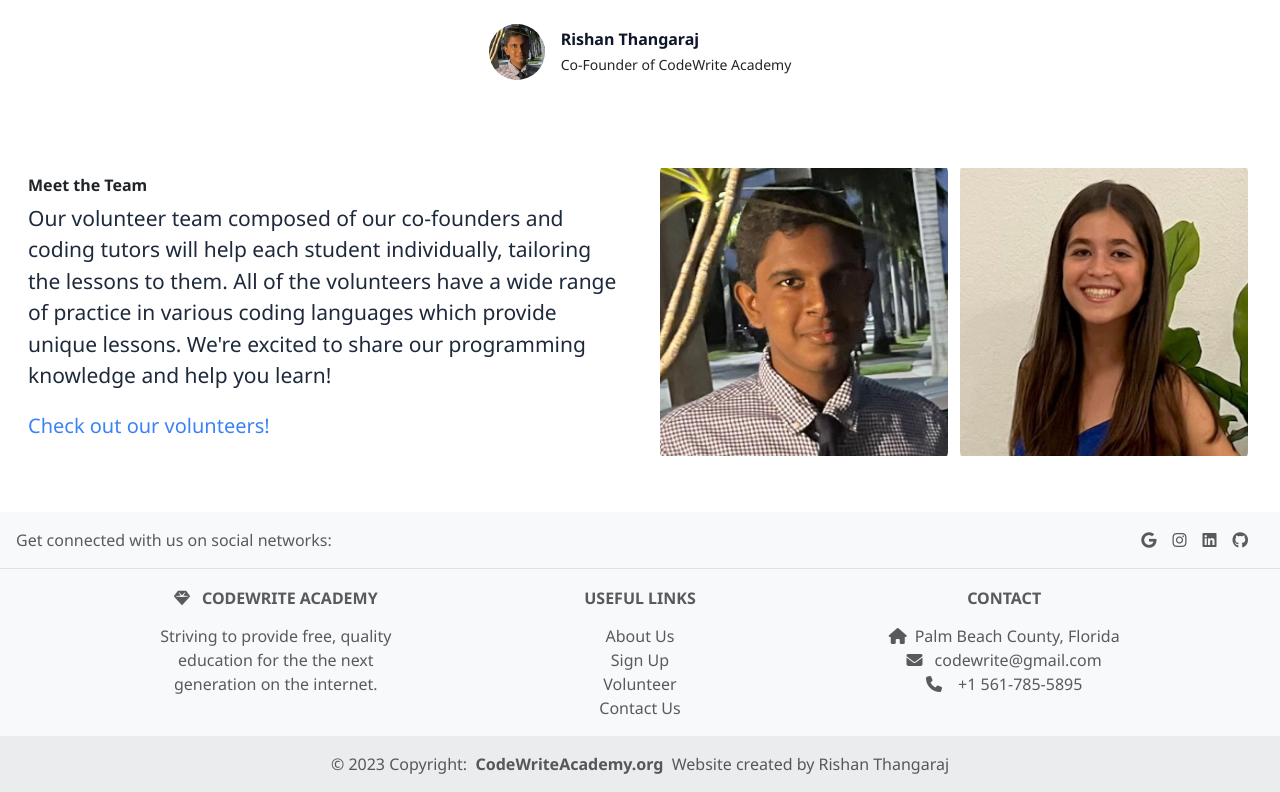
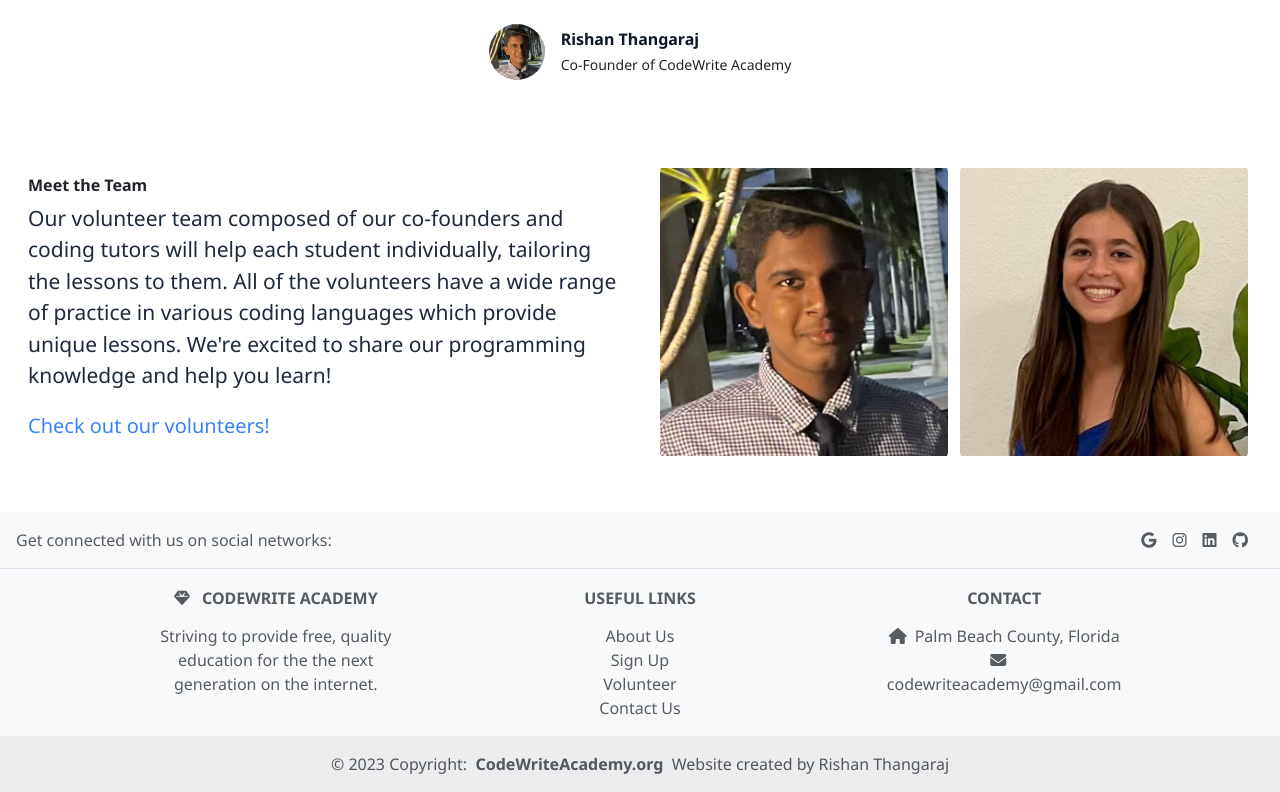
Before and after one commit to rishant3441/codewrite-academy, a Next.js app: page / in a window 1280 px wide. Shown: the part 1125-1917 px from the top of the page. Built offline with nearby package versions, Linux system fonts and the light colour scheme; a web font is replaced by a local one; what tailwindcss-hero-patterns would draw is missing.

Commit message:
Change email

```diff
--- a/src/components/Footer.js
+++ b/src/components/Footer.js
@@ -71,10 +71,7 @@ function Footer()
                         </p>
                         <p>
                             <MDBIcon icon="envelope" className="me-3" />
-                            codewrite@gmail.com
-                        </p>
-                        <p>
-                            <MDBIcon icon="phone" className="me-3" /> +1 561-785-5895
+                            codewriteacademy@gmail.com
                         </p>
                         </MDBCol>
                     </MDBRow>
```
